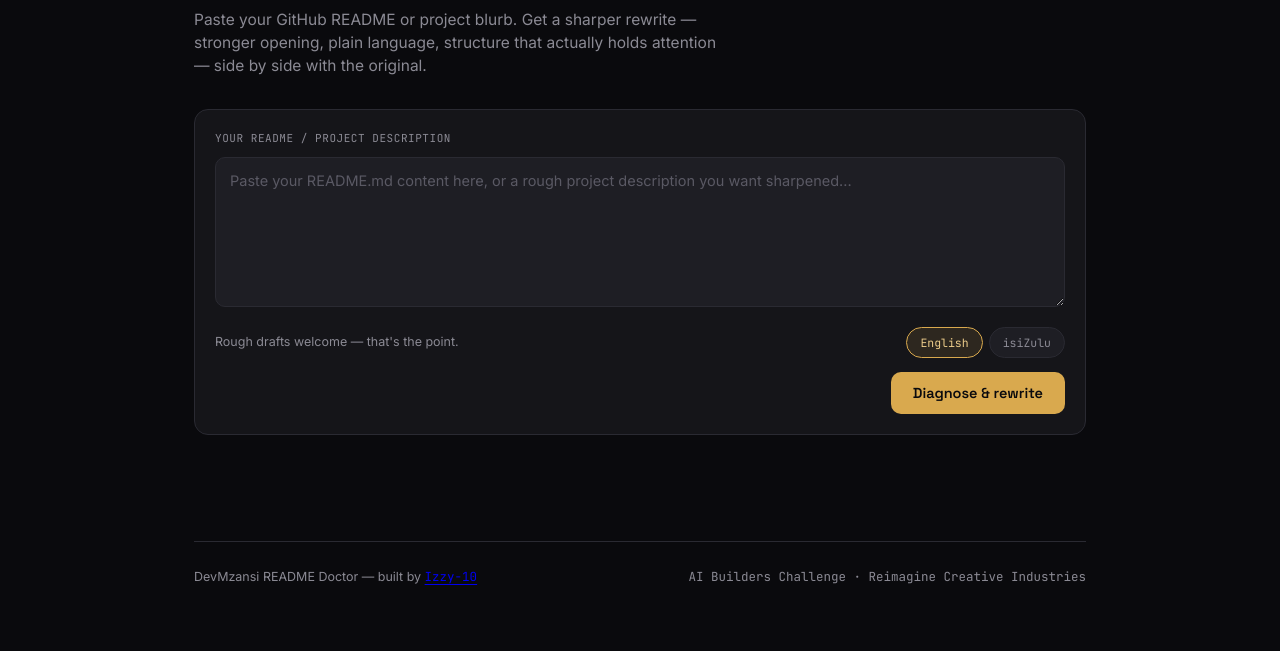
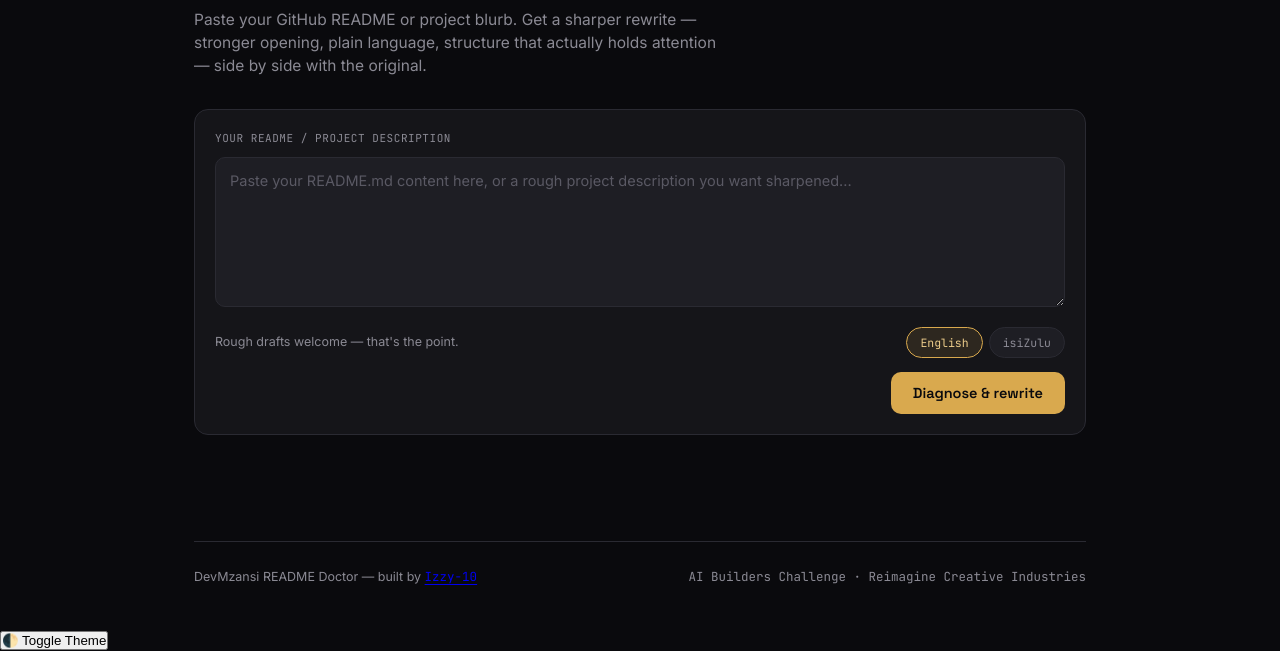
Before and after one commit to Izzy-10/devmzansi-readme-doctor, a plain HTML site: page index.html in a window 1280 px wide. Shown: the part 270-921 px from the top of the page. Before the commit the page ends 897 px from the top, so only its background shows below. Drawn offline with Linux system fonts and the light colour scheme.

Commit message:
Implement theme toggle feature in index.html
Added a theme toggle button and functionality to switch between light and dark modes.

```diff
--- a/index.html
+++ b/index.html
@@ -672,3 +672,19 @@ followupInput.addEventListener('keydown', (e) => {
 
 </body>
 </html>
+<button id="theme-toggle">🌓 Toggle Theme</button>
+<script>
+  // On load: use saved theme, or fall back to system default
+  const saved = localStorage.getItem('theme');
+  const systemPrefersDark = window.matchMedia('(prefers-color-scheme: dark)').matches;
+  const theme = saved || (systemPrefersDark ? 'dark' : 'light');
+  document.documentElement.setAttribute('data-theme', theme);
+
+  // Toggle on click
+  document.getElementById('theme-toggle').addEventListener('click', () => {
+    const current = document.documentElement.getAttribute('data-theme');
+    const next = current === 'dark' ? 'light' : 'dark';
+    document.documentElement.setAttribute('data-theme', next);
+    localStorage.setItem('theme', next);
+  });
+</script>
```
